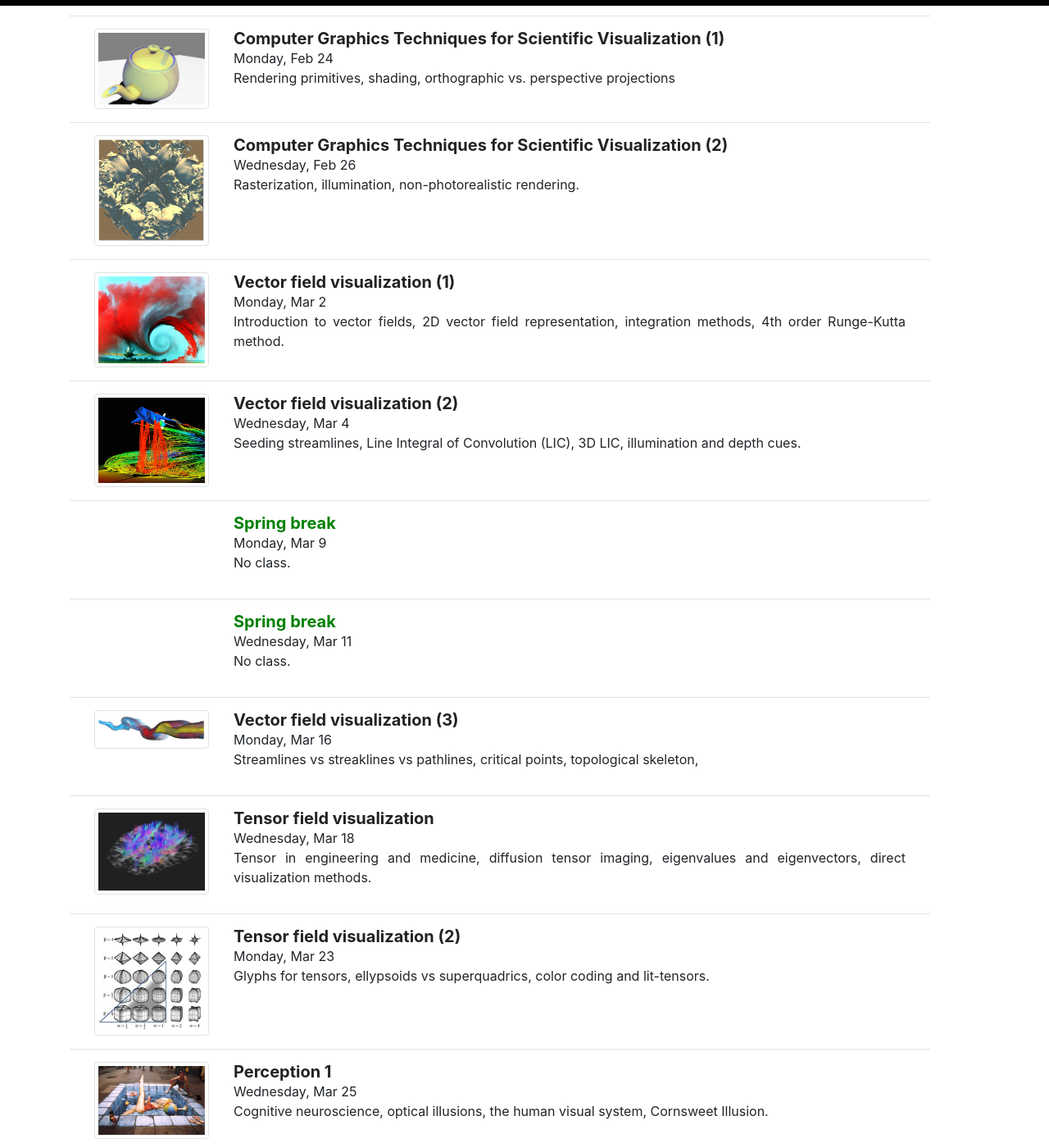
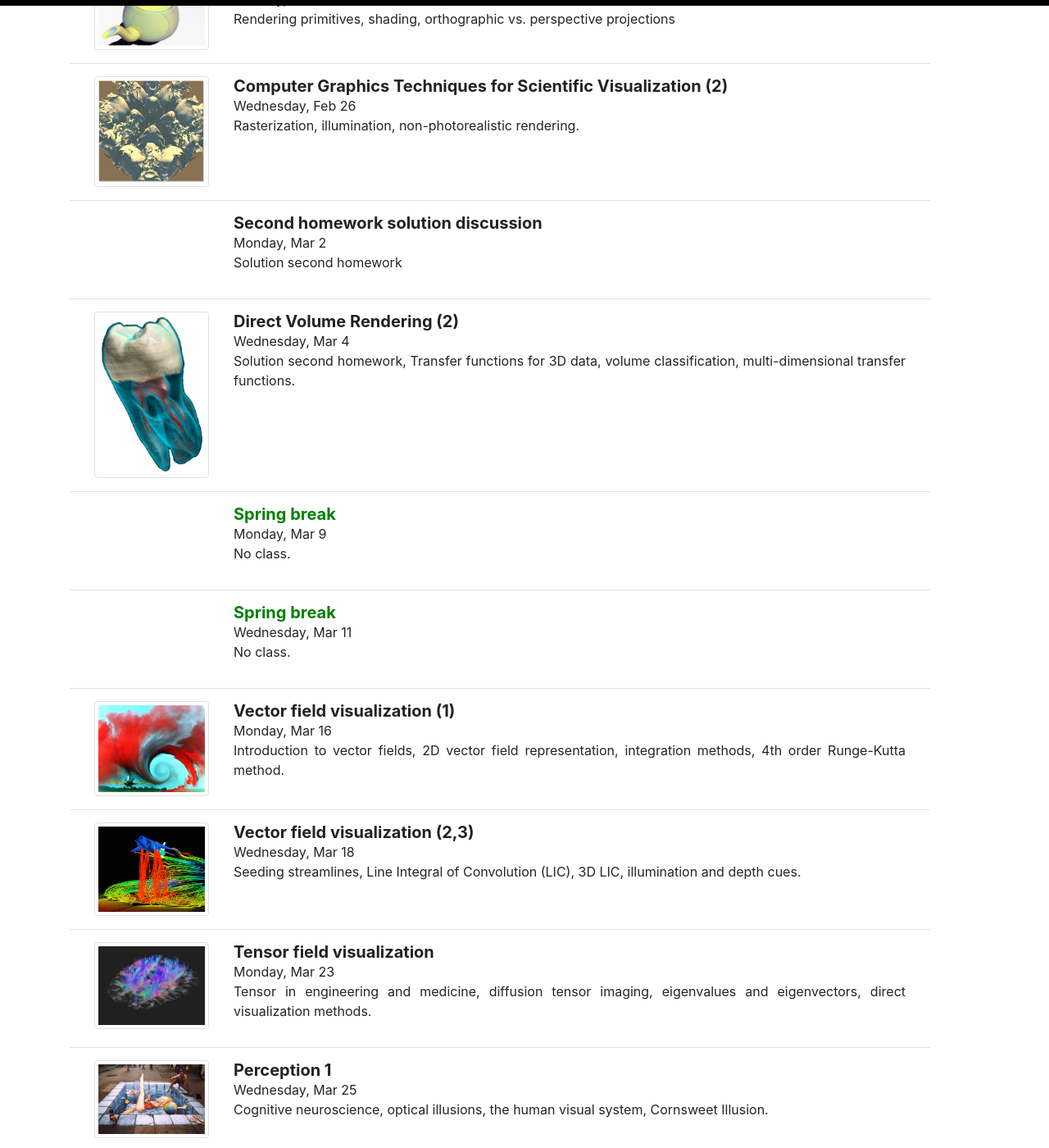
Before and after one commit to ComputingElevatedLab/sciviscourse, a Jekyll site: the page built from _pages/schedule.md, in a window 1280 px wide and 1400 px high, scrolled down 2559 px. Shown: the whole window at 82% size. Built offline with Jekyll 4.4.1, drawn with Linux system fonts in a browser that asks for light colours.

Commit message:
Update schedule.yml

```diff
--- a/_data/schedule.yml
+++ b/_data/schedule.yml
@@ -55,7 +55,6 @@
 - name: First homework solution discussion
   date: Wednesday, Feb 12
   description: Present solution for first homework and discussions
-  image: ../images/schedule/vrendering.jpg
 
 - name: Presidents’ Day Holiday
   date: Monday, Feb 17
@@ -77,20 +76,14 @@
   description: Rasterization, illumination, non-photorealistic rendering.
   image: ../images/schedule/shadows.jpg
 
-#- name: Direct Volume Rendering (2)
-#  date: Wednesday, Feb 19
-#  description: Transfer functions for 3D data, volume classification, multi-dimensional transfer functions.
-#  image: ../images/schedule/transferfunction.jpg
+- name: Second homework solution discussion
+  date: Monday, Mar 2
+  description: Solution second homework
 
-- name: Vector field visualization (1)
-  date: Monday, Mar 2
-  description: Introduction to vector fields, 2D vector field representation, integration methods, 4th order Runge-Kutta method.
-  image: ../images/schedule/vectorfields.jpg
-
-- name: Vector field visualization (2)
+- name: Direct Volume Rendering (2)
   date: Wednesday, Mar 4
-  description: Seeding streamlines, Line Integral of Convolution (LIC), 3D LIC, illumination and depth cues.
-  image: ../images/schedule/streamlines.jpg
+  description: Solution second homework, Transfer functions for 3D data, volume classification, multi-dimensional transfer functions.
+  image: ../images/schedule/transferfunction.jpg
 
 - name: Spring break
   date: Monday, Mar 9
@@ -102,20 +95,30 @@
   description: No class.
   dayoff: true
 
-- name: Vector field visualization (3)
+- name: Vector field visualization (1)
   date: Monday, Mar 16
-  description: Streamlines vs streaklines vs pathlines, critical points, topological skeleton,
-  image: ../images/schedule/flows.jpg
+  description: Introduction to vector fields, 2D vector field representation, integration methods, 4th order Runge-Kutta method.
+  image: ../images/schedule/vectorfields.jpg
+
+- name: Vector field visualization (2,3)
+  date: Wednesday, Mar 18
+  description: Seeding streamlines, Line Integral of Convolution (LIC), 3D LIC, illumination and depth cues.
+  image: ../images/schedule/streamlines.jpg
+
+#- name: Vector field visualization (3)
+#  date: Monday, Mar 16
+#  description: Streamlines vs streaklines vs pathlines, critical points, topological skeleton,
+#  image: ../images/schedule/flows.jpg
 
 - name: Tensor field visualization
-  date: Wednesday, Mar 18
+  date: Monday, Mar 23
   description: Tensor in engineering and medicine, diffusion tensor imaging, eigenvalues and eigenvectors, direct visualization methods.
   image: ../images/schedule/tensors.jpg
 
-- name: Tensor field visualization (2)
-  date: Monday, Mar 23
-  description: Glyphs for tensors, ellypsoids vs superquadrics, color coding and lit-tensors.
-  image: ../images/schedule/tensors2.jpg
+#- name: Tensor field visualization
+#  date: Monday, Mar 23
+#  description: Glyphs for tensors, ellypsoids vs superquadrics, color coding and lit-tensors.
+#  image: ../images/schedule/tensors2.jpg
 
 - name: Perception 1
   date: Wednesday, Mar 25
```
